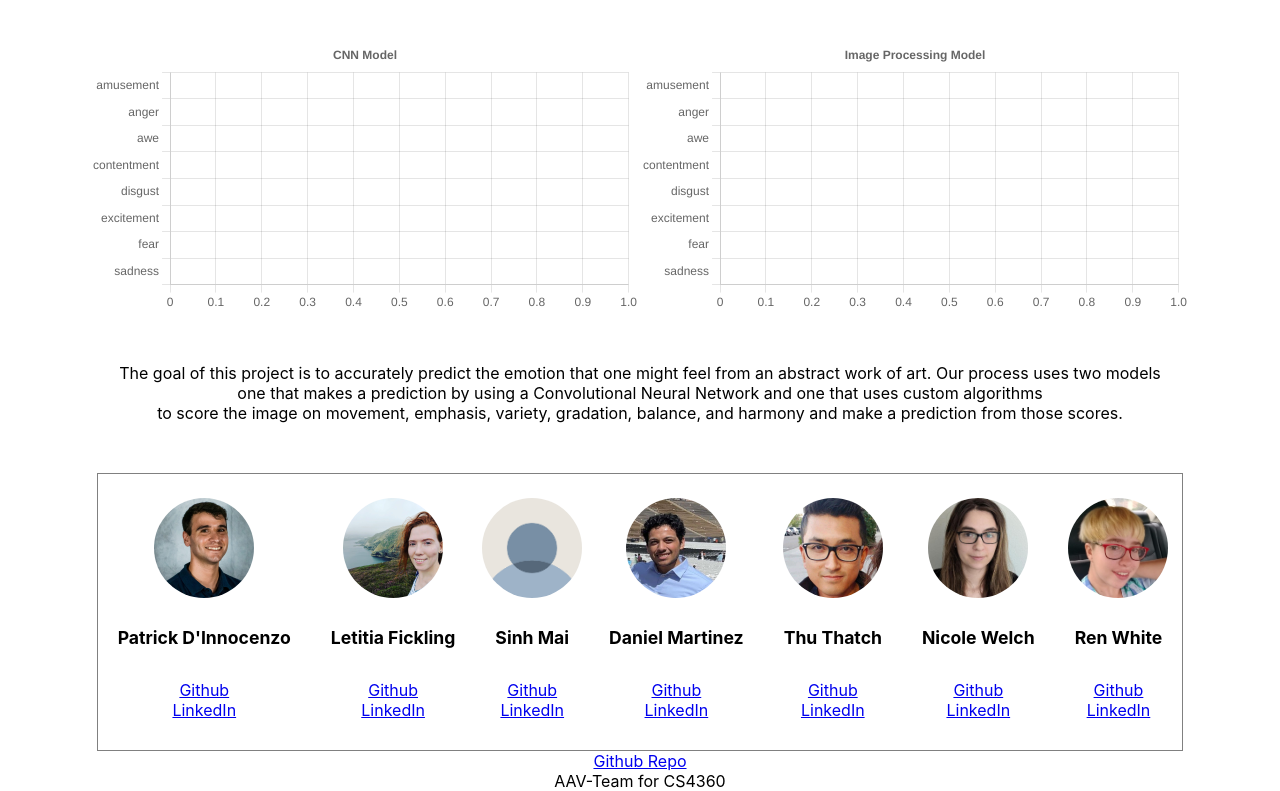
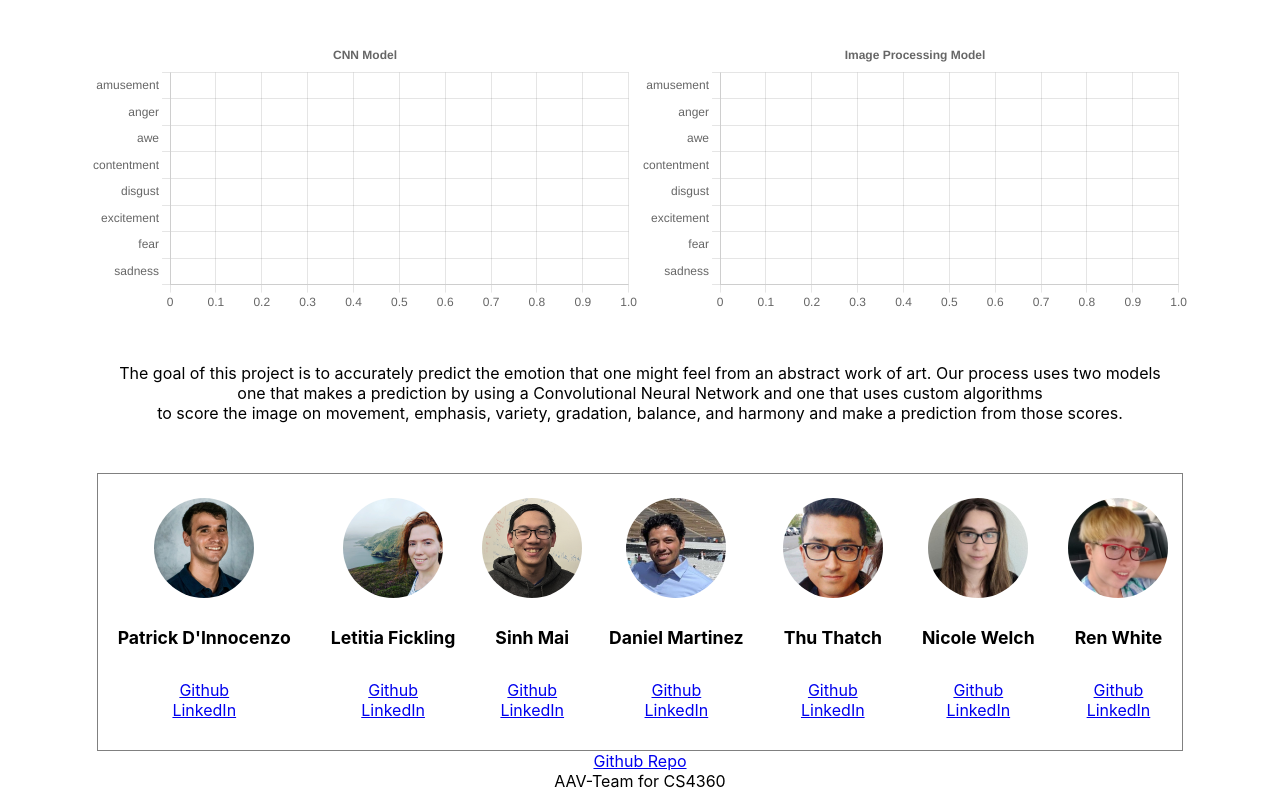
Before and after one commit to AngryAbstractV/aav-frontend, a React (Create React App) app: page / in a window 1280 px wide. Shown: the part 422-1213 px from the top of the page. Built offline with nearby package versions, Linux system fonts and the light colour scheme.

Commit message:
- added photo of Sinh

```diff
--- a/src/UploadImages.js
+++ b/src/UploadImages.js
@@ -321,7 +321,7 @@ export default function UploadImages() {
                                  github={"https://github.com/pmdino"} linkedIn={"https://www.linkedin.com/in/patrickdinno/"}/>
                     <ProfileCard img={require('./Images/LetyFickling.jfif')} name={'Letitia Fickling'}
                                  github={"https://github.com/Lfickling"} linkedIn={"https://www.linkedin.com/in/letitiafickling/"}/>
-                    <ProfileCard img={require('.//Images/default.png')} name={'Sinh Mai'}
+                    <ProfileCard img={require('.//Images/SinhMai.png')} name={'Sinh Mai'}
                                  github={"https://github.com/SinhMai"} linkedIn={"https://www.linkedin.com/in/sinh-mai-64512018a/"}/>
                     <ProfileCard img={require('./Images/DanielMartinez.jfif')} name={'Daniel Martinez'}
                     github={"https://github.com/OutbreakSource"} linkedIn={"https://www.linkedin.com/in/daniel-martinez-8823b21a7/"}/>
```
Also changed, not shown: src/Images/SinhMai.png (added).
